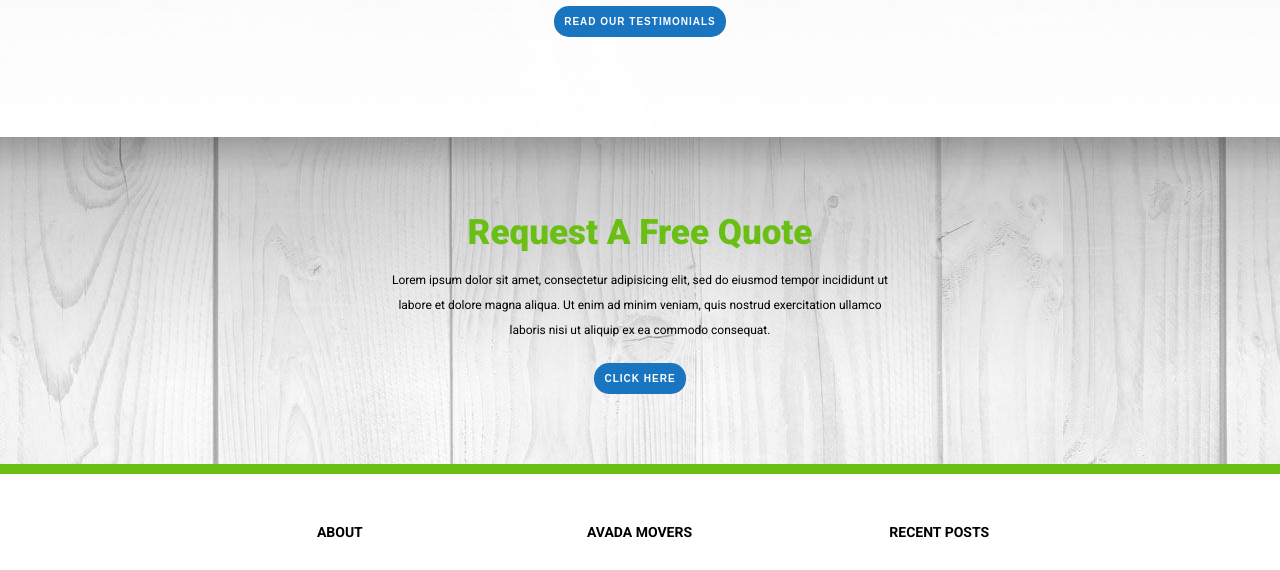
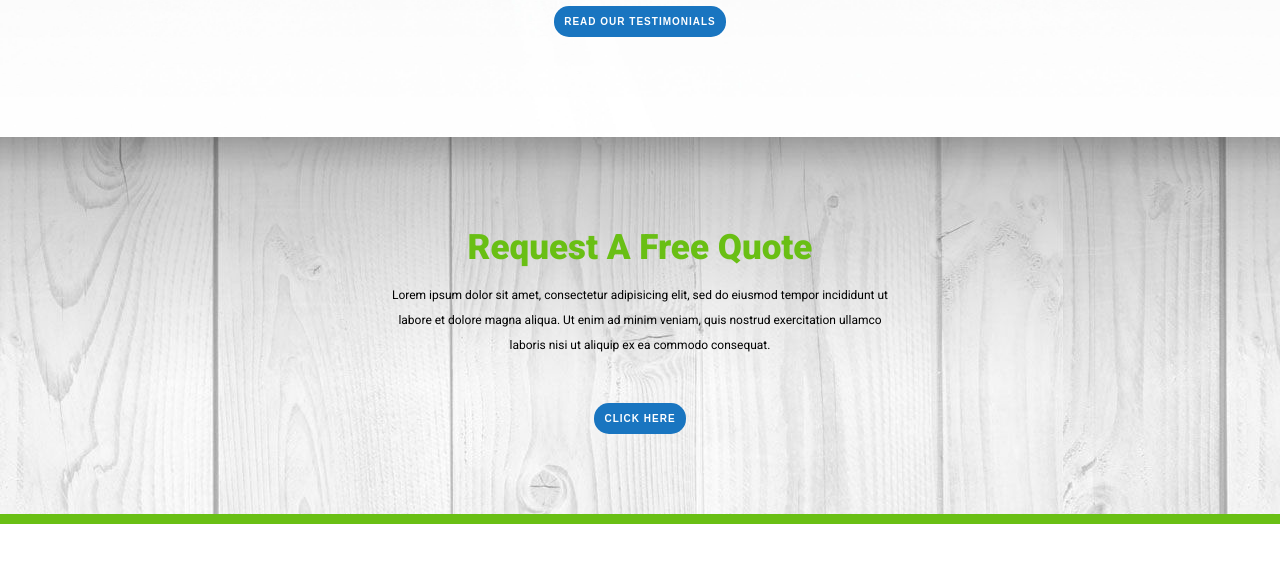
Before and after one commit to grecomatteo86/proj-html-vuejs, a website: page index.html in a window 1280 px wide. Shown: the part 3280-3850 px from the top of the page. Drawn offline with nearby package versions, Linux system fonts and the light colour scheme.

Commit message:
resizing margin/padding request section

```diff
--- a/index.html
+++ b/index.html
@@ -159,9 +159,9 @@
       <!-- /testimonials_section -->
       <!-- request_section -->
       <div class="request_section_wrapper">
-        <div class="request_section container_m pt-15 pb-10">
+        <div class="request_section container_m pt-18 pb-12">
           <h2 class="section_title">request a free quote</h2>
-          <p class="smooth_par">Lorem ipsum dolor sit amet, consectetur adipisicing elit, sed do eiusmod tempor incididunt ut labore et dolore magna aliqua. Ut enim ad minim veniam, quis nostrud exercitation ullamco laboris nisi ut aliquip ex ea commodo consequat.</p>
+          <p class="smooth_par mb-5">Lorem ipsum dolor sit amet, consectetur adipisicing elit, sed do eiusmod tempor incididunt ut labore et dolore magna aliqua. Ut enim ad minim veniam, quis nostrud exercitation ullamco laboris nisi ut aliquip ex ea commodo consequat.</p>
           <button type="button" name="button">click here</button>
         </div>
       </div>
```
